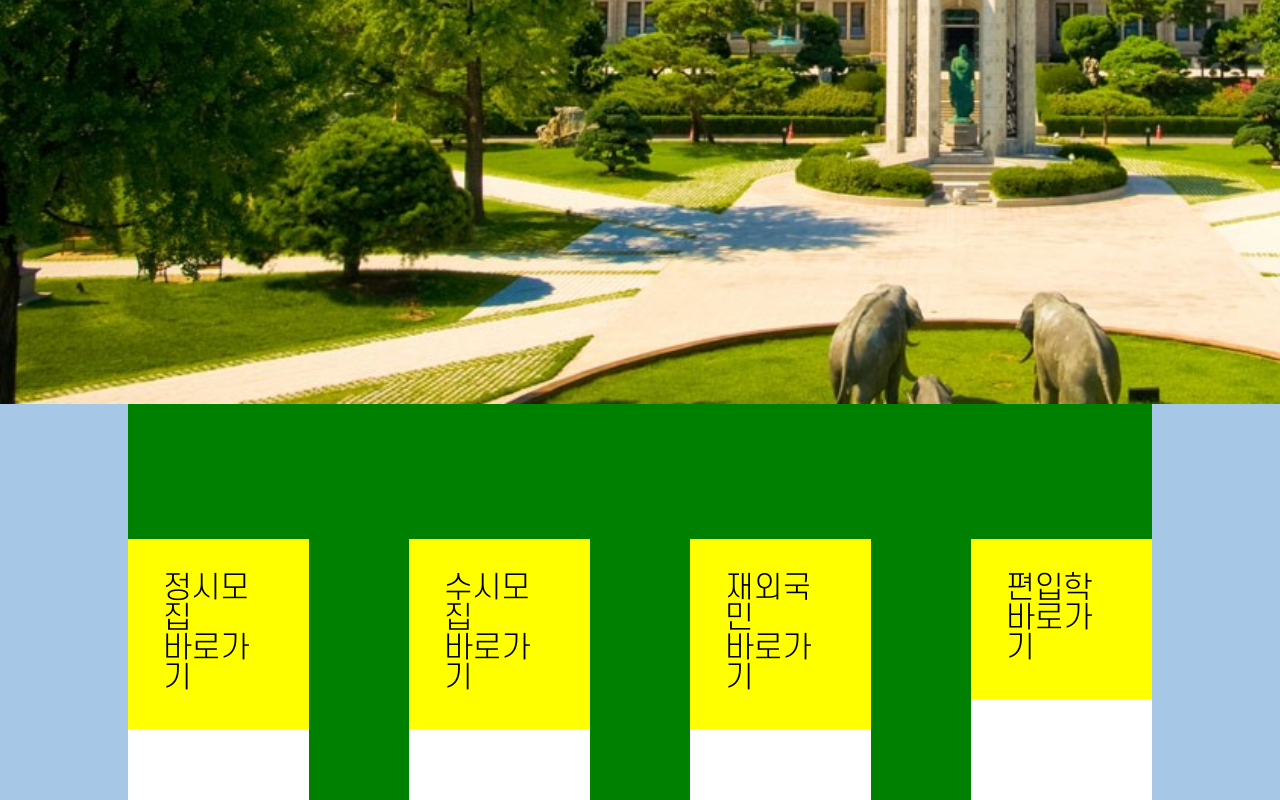
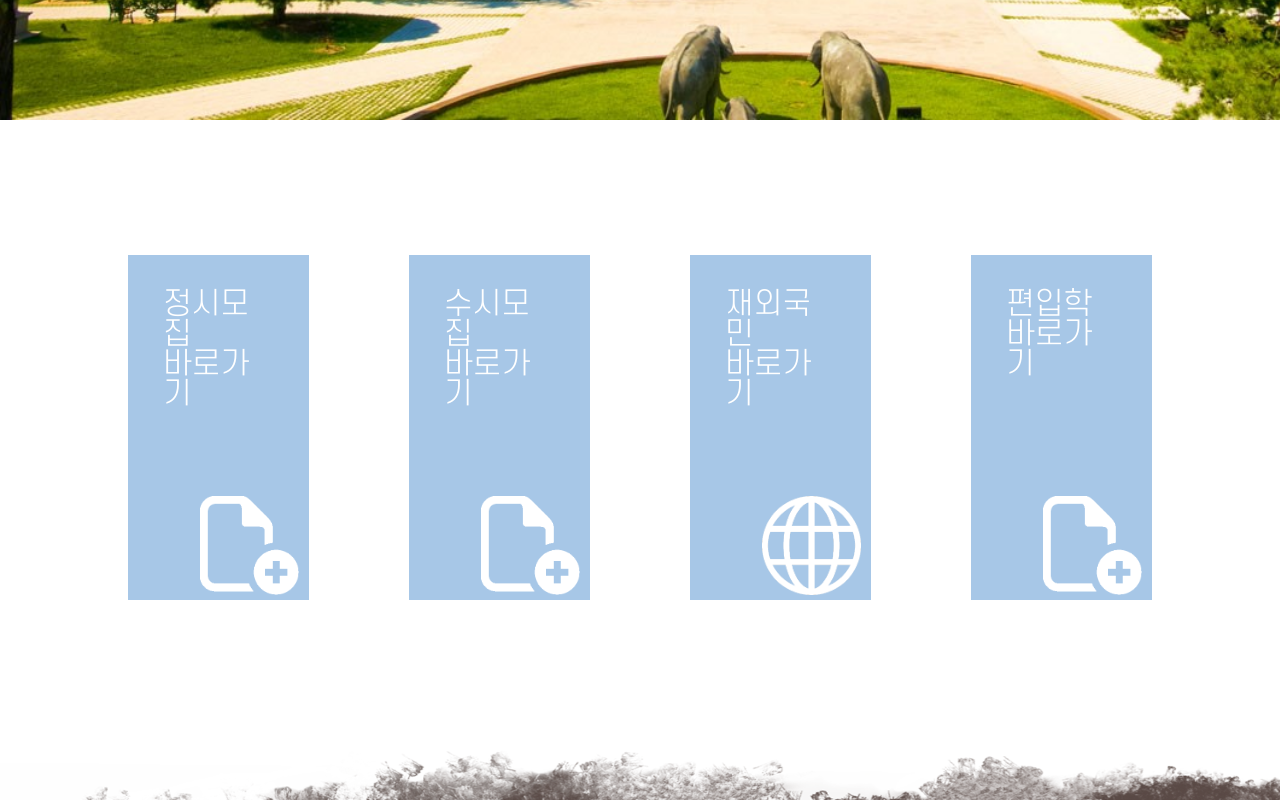
Before and after one commit to KMC940303/project1, a plain HTML site: page guide/matri.html in a window 1280 px wide. Shown: the part 980-1780 px from the top of the page. Drawn offline with Linux system fonts and the light colour scheme; a script that the page names is missing; files whose address does not match are found by name.

Commit message:
1
2021.05.21 14:24

```diff
--- a/css/sub_mc.css
+++ b/css/sub_mc.css
@@ -2,7 +2,6 @@
 /* 공통 클래스 */
 .white{color: #fff;}
 .skyblue{color: #a7c7e7;}
-.area{width: 1180px;margin: 0 auto;}
 .s_title{font-size: 19px;}
 .place{font-size: 17px;}
 .date{font-size: 17px;}
@@ -73,16 +72,17 @@
 .event_list .txt_box h5{padding-bottom: 15px;}
 .event_list .txt_box p{padding: 0 0 15px;}
 
-.matri_area{width: 100%; height: 1384px; background:url("../images/08_guide/main_back.jpg")no-repeat; background-size: cover; position: relative;}
-.matri_area .matri_wrap{width: 1200px; height: 300px; position: absolute; top: 200px; margin:0 auto;}
+.matri_area{width: 100%; height: 1100px; background:url("../images/08_guide/main_back.jpg")no-repeat; background-size: cover;}
+.matri_area .matri_wrap{width: 1180px; height: 300px; margin:0 auto; padding-top: 200px;}
 .matri_area .matri_wrap h3{font-size: 60px; margin-bottom: 30px; color: #fff;}
 .matri_area .matri_wrap .matri_list{border-top:4px solid #fff; border-bottom: 4px solid #fff; display: flex; padding: 40px 0 40px;}
-.matri_area .matri_wrap .matri_list li{width: 170px; height: 25px; text-align: center; font-size: 25px; color: #fff;}
+.matri_area .matri_wrap .matri_list li{width: 16.66%; height: 25px; text-align: center; font-size: 25px; color: #fff;}
 
-.icon_container{width: 100%; height: 630px; background: #a7c7e7;}
-.icon_container .icon_inner{width: 80%; height: 345px; margin: 0 auto; padding-top: 135px; background: green;}
+.icon_container{width: 100%; height: 630px; background:#fff;}
+.icon_container .icon_inner{width: 80%; height: 345px; margin: 0 auto; padding-top: 135px;}
 .icon_container .icon_inner .icon_list{display: flex;}
-.icon_container .icon_inner .icon_list li{width:25%; height: 345px; background: #fff; margin-right: 100px;}
+.icon_container .icon_inner .icon_list li{width:25%; height: 345px; background:#a7c7e7; margin-right: 100px; position: relative;}
 .icon_container .icon_inner .icon_list li:last-child{margin-right: 0;}
-.icon_container .icon_inner .icon_list li a{display:inline-block; background: yellow; padding: 35px; font-size: 30px;}
+.icon_container .icon_inner .icon_list li a{display:inline-block; padding: 35px; font-size: 30px; color: #fff;}
 .icon_container .icon_inner .icon_list li a:nth-child(2){padding: 100px;}
+.icon_container .icon_inner .icon_list li img{width: 99px;height: 99px; position: absolute; bottom: 5px; right:10px;}
--- a/guide/matri.html
+++ b/guide/matri.html
@@ -21,7 +21,6 @@
   <div id="skip">
     <a href="#content">본문 바로가기</a>
   </div>
-
   <header id="header">
     <h1 class="logo"><a href="">
         <p class="blind">고구려대학교로고</p>
@@ -96,10 +95,28 @@
     <article class="icon_container">
       <div class="icon_inner">
         <ul class="icon_list">
-          <li><a href="">정시모집<br>바로가기</a></li>
-          <li><a href="">수시모집<br>바로가기</a></li>
-          <li><a href="">재외국민<br>바로가기</a></li>
-          <li><a href="">편입학<br>바로가기</a></li>
+          <li>
+            <a href="">
+              정시모집<br>바로가기
+              <img src="../images/08_guide/guide_image2.png" alt="">
+            </a>
+          </li>
+          <li>
+            <a href="">
+              수시모집<br>바로가기
+              <img src="../images/08_guide/guide_image2.png" alt="">
+            </a>
+          </li>
+          <li>
+            <a href="">재외국민<br>바로가기
+              <img src="../images/08_guide/guide_image3.png" alt="">
+            </a>
+          </li>
+          <li>
+            <a href="">편입학<br>바로가기
+              <img src="../images/08_guide/guide_image2.png" alt="">
+            </a>
+          </li>
         </ul>
       </div>
     </article>
```
Also changed, not shown: campus/notice.html (+1 -1 lines), images/08_guide/guide_image2.png (added), images/08_guide/guide_image3.png (added).
